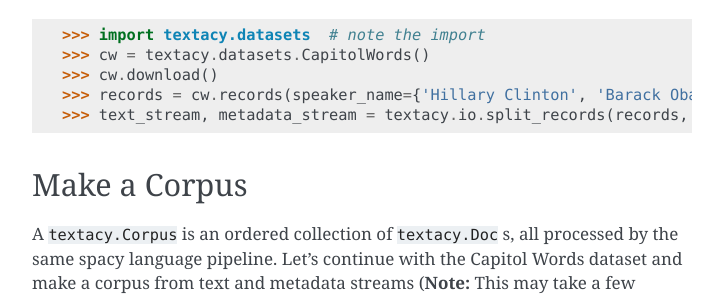
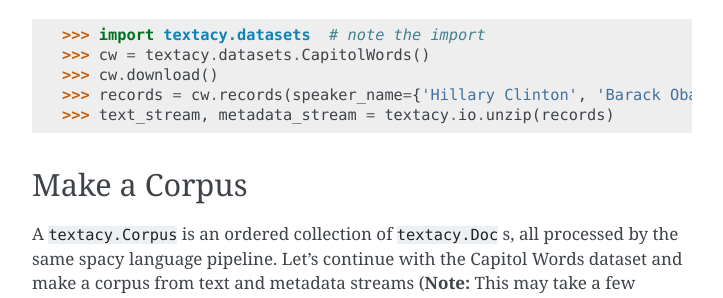
Before and after one commit to chartbeat-labs/textacy, a Sphinx documentation site: the page built from docs/source/getting_started/quickstart.rst, in a window 1280 px wide and 900 px high, scrolled down 5508 px. Shown: the part 154-452 px from the top of the window, without its empty margins (388-1111 px from the left). Built offline with Sphinx 7.4.7, drawn with Linux system fonts in a browser that asks for light colours; the version number could not be read and is left out.

Commit message:
Update quickstart for new dataset.records data structure

```diff
--- a/docs/source/getting_started/quickstart.rst
+++ b/docs/source/getting_started/quickstart.rst
@@ -295,7 +295,7 @@ implemented in ``textacy`` to help users get up and running, faster:
     >>> cw = textacy.datasets.CapitolWords()
     >>> cw.download()
     >>> records = cw.records(speaker_name={'Hillary Clinton', 'Barack Obama'})
-    >>> text_stream, metadata_stream = textacy.io.split_records(records, 'text')
+    >>> text_stream, metadata_stream = textacy.io.unzip(records)
 
 Make a Corpus
 -------------
```
